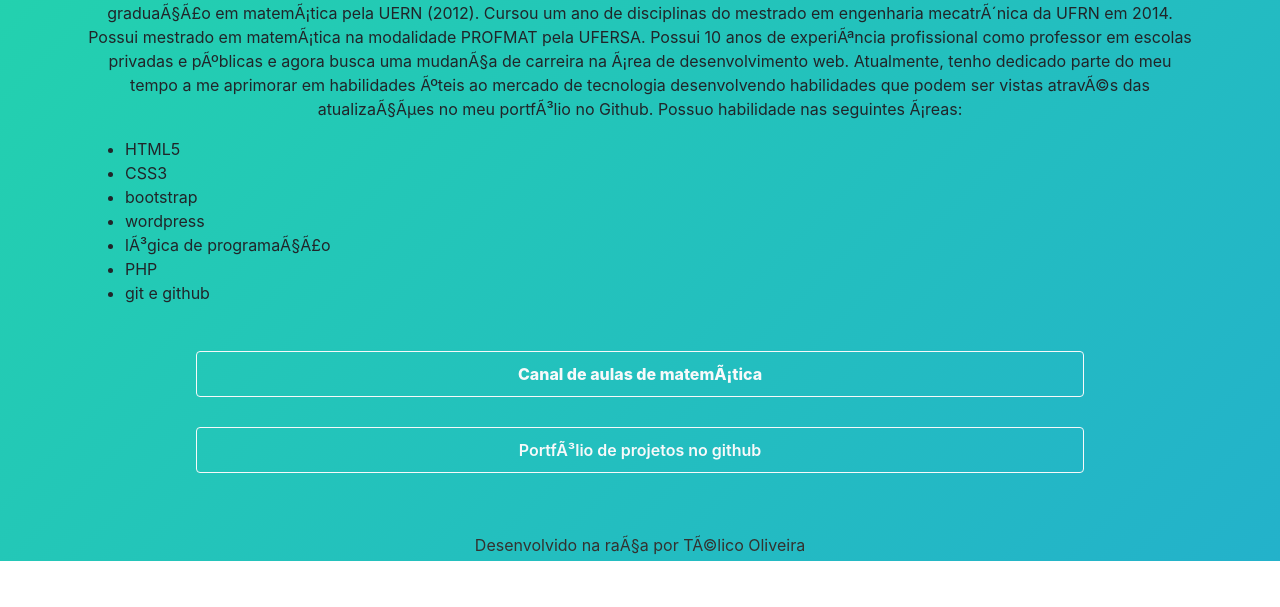
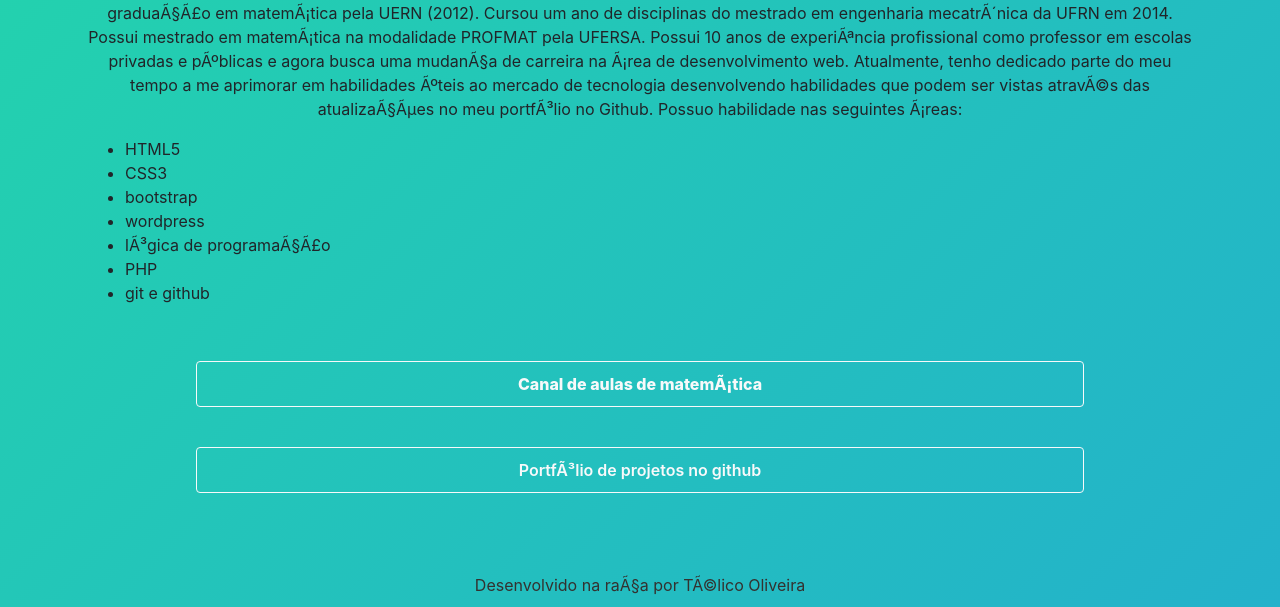
Before and after one commit to telicoscience/telicoscience.github.io, a plain HTML site: page index.html in a window 1280 px wide. Shown: the part 239-846 px from the top of the page. Before the commit the page ends 800 px from the top, so only its background shows below. Drawn offline with nearby package versions, Linux system fonts and the light colour scheme.

Commit message:
Update style.css

```diff
--- a/css/style.css
+++ b/css/style.css
@@ -14,7 +14,9 @@ body {
     margin: 0;
     grid-template-rows: 75px 1fr 75px;
 }
-
+div {
+   margin-bottom: 10px;
+}
 
 ul{
 	text-align: left;
```
